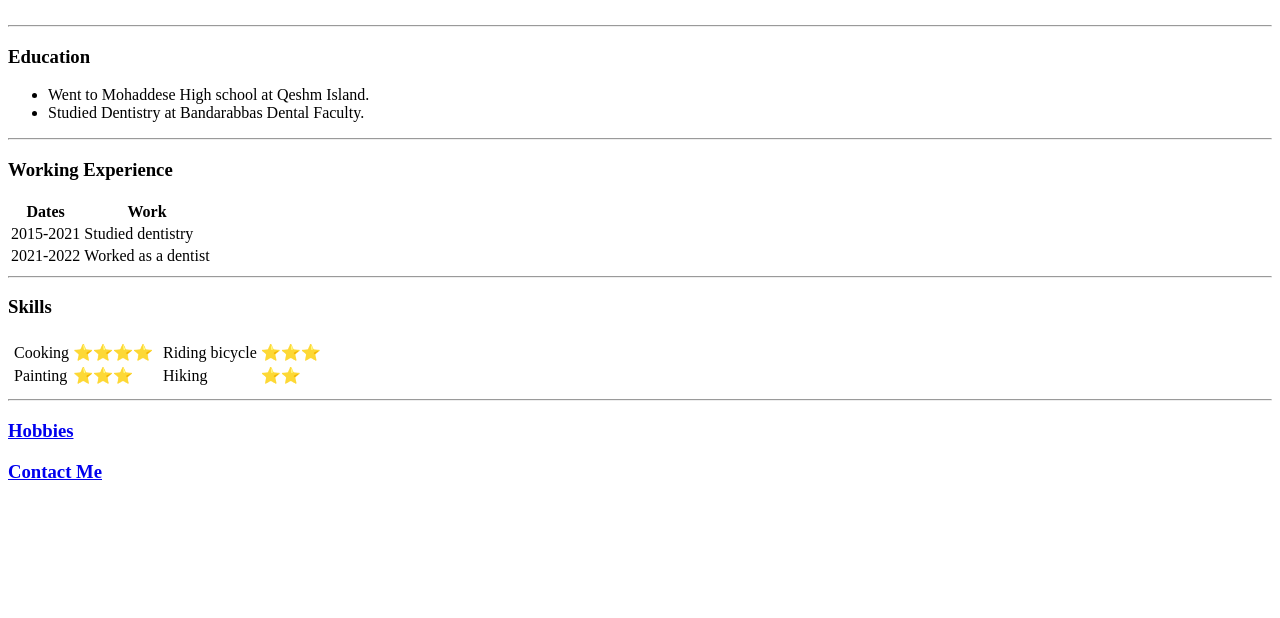
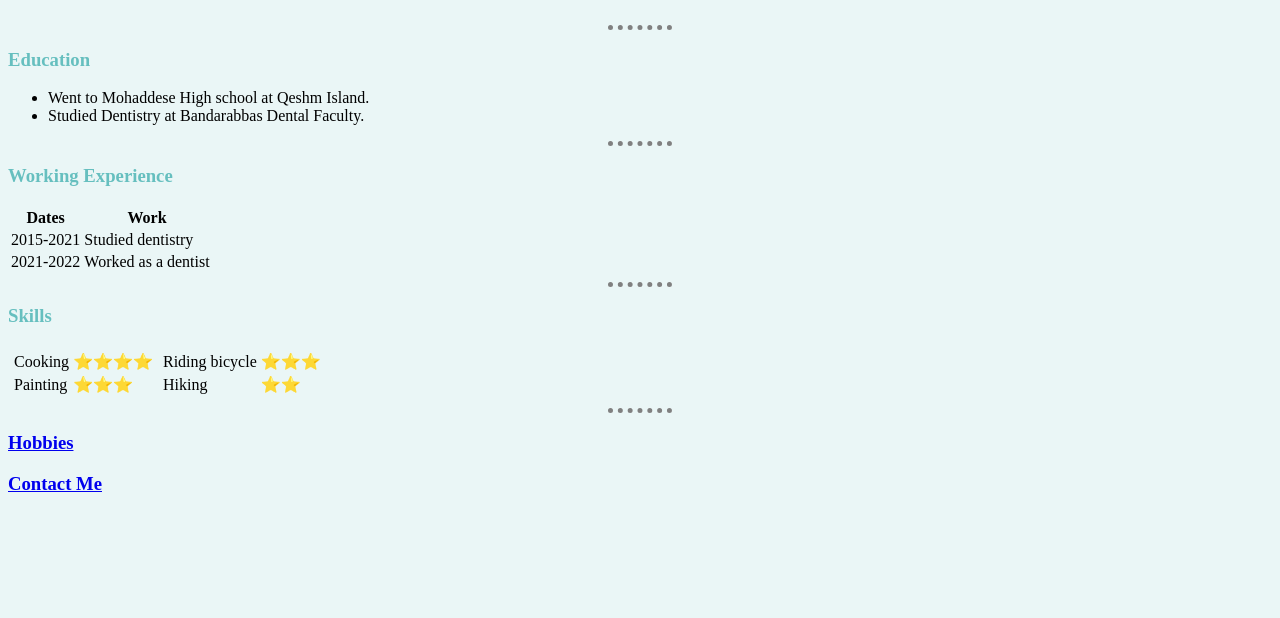
Before and after one commit to maftoohi/cv, a plain HTML site: page index.html in a window 1280 px wide. Shown: the part 182-800 px from the top of the page. Drawn offline with Linux system fonts and the light colour scheme.

Commit message:
Add files via upload

```diff
--- a/index.html
+++ b/index.html
@@ -3,7 +3,9 @@
   <head>
     <meta charset="UTF-8" />
     <title>💜 Nafise's Personal Website</title>
+    <link rel="stylesheet" href="assets/css/styles.css" />
   </head>
+
   <body>
     <table cellspacing="20">
       <tr>
```
Also changed, not shown: contact_me.html (+1 -0 lines), hobbies.html (+1 -0 lines).
